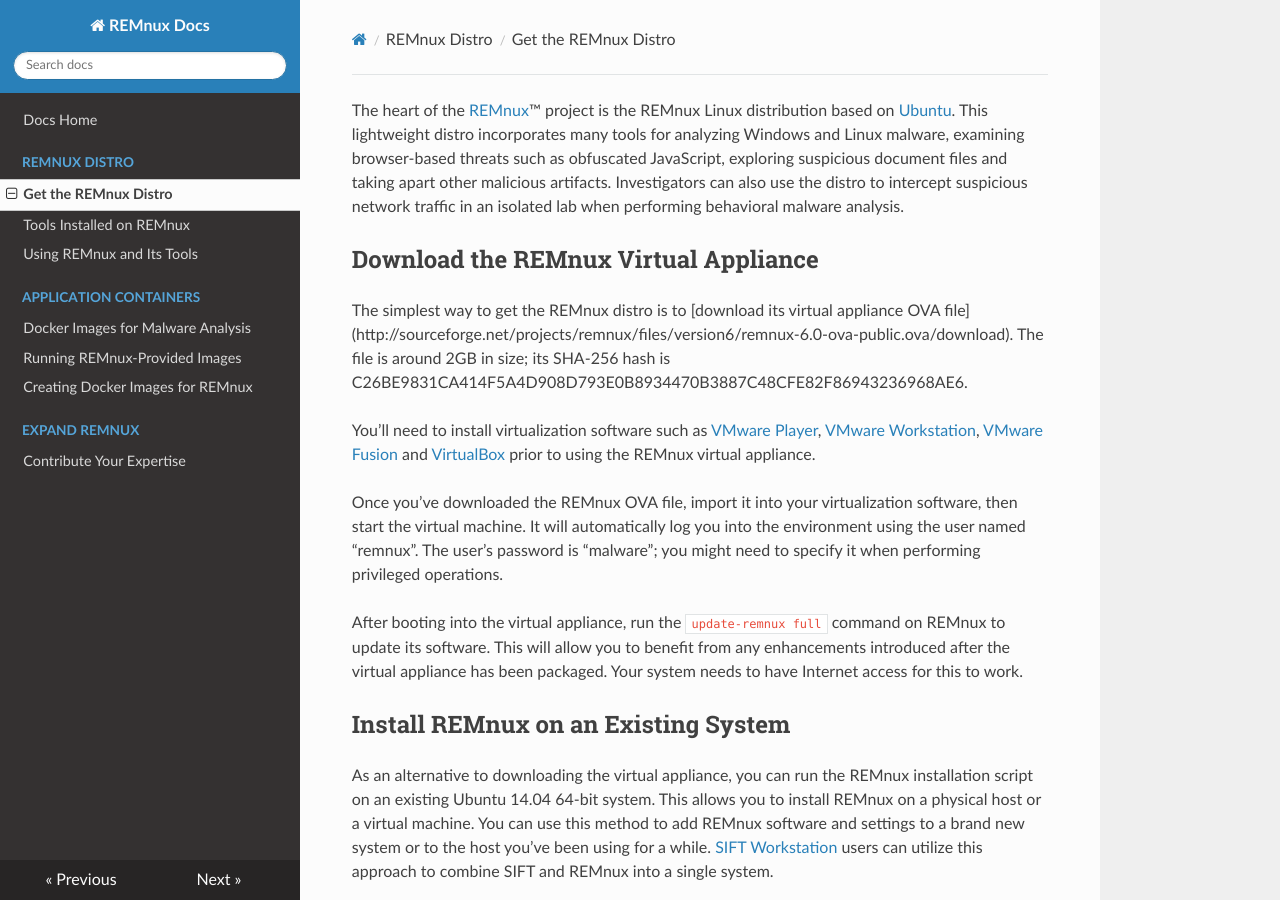
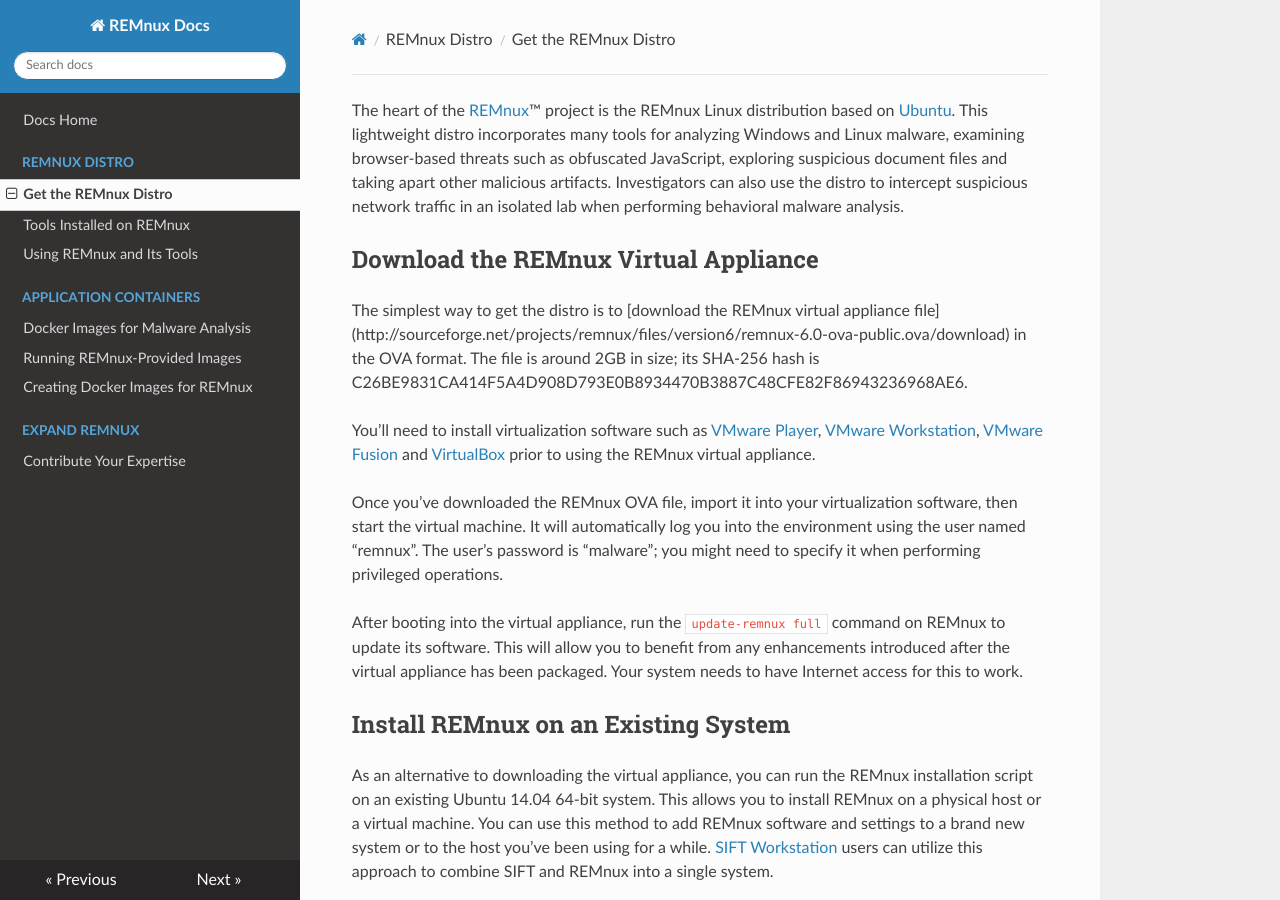
Before and after one commit to wzod/docs, an MkDocs documentation site: the page built from source/distro/get.md, in a window 1280 px wide and 900 px high. Built offline with MkDocs 1.6.1, drawn with Linux system fonts in a browser that asks for light colours; nearby versions of some CDN libraries; old or Windows-style settings are respelled for this version of MkDocs.

Commit message:
Update get.md

```diff
--- a/source/distro/get.md
+++ b/source/distro/get.md
@@ -2,7 +2,7 @@
 
 ## Download the REMnux Virtual Appliance
 
-The simplest way to get the REMnux distro is to [download its virtual appliance OVA file] (http://sourceforge.net/projects/remnux/files/version6/remnux-6.0-ova-public.ova/download). The file is around 2GB in size; its SHA-256 hash is C26BE9831CA414F5A4D908D793E0B8934470B3887C48CFE82F86943236968AE6.
+The simplest way to get the distro is to [download the REMnux virtual appliance file] (http://sourceforge.net/projects/remnux/files/version6/remnux-6.0-ova-public.ova/download) in the OVA format. The file is around 2GB in size; its SHA-256 hash is C26BE9831CA414F5A4D908D793E0B8934470B3887C48CFE82F86943236968AE6.
 
 You'll need to install virtualization software such as [VMware Player](http://www.vmware.com/products/player/), [VMware Workstation](http://www.vmware.com/products/workstation/), [VMware Fusion](http://www.vmware.com/products/fusion/) and [VirtualBox](https://www.virtualbox.org/) prior to using the REMnux virtual appliance.
 
```
